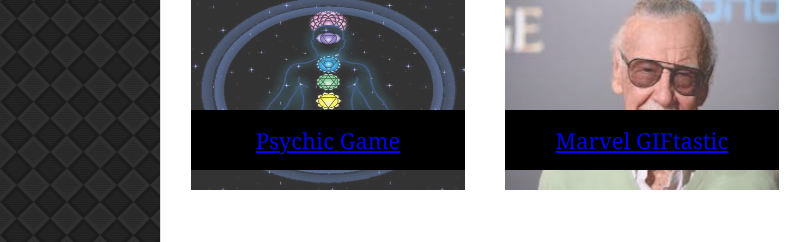
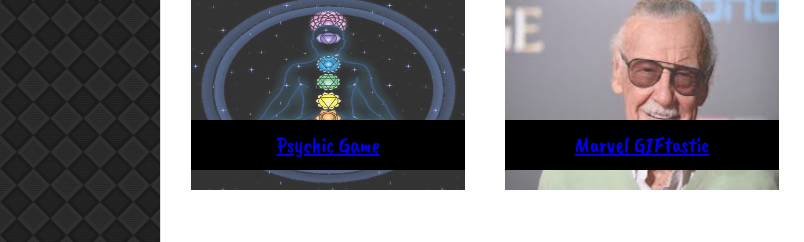
Before and after one commit to Michaelphanna2/UpdatedPortfolioPage2, a plain HTML site: page portfolio.html in a window 1280 px wide. Shown: the part 415-657 px from the top of the page, 0-804 px from the left. Drawn offline with nearby package versions, Linux system fonts and the light colour scheme.

```diff
--- a/css/style.css
+++ b/css/style.css
@@ -193,9 +193,10 @@
     bottom: 20px;
     padding: 15px;
     width: 100%;
-    line-height: 30px;
+    line-height: 20px;
     margin-bottom: 0;
     font-weight: 300;
+    font-family: 'Caveat Brush', cursive;
 }
 
 #contact-form ul {
```
Also changed, not shown: index.html (+1 -1 lines).
